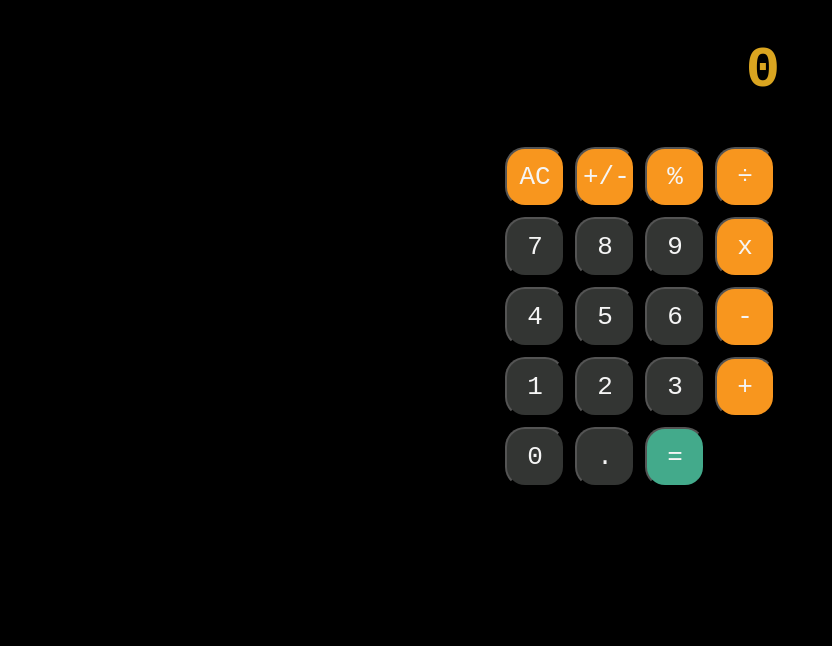
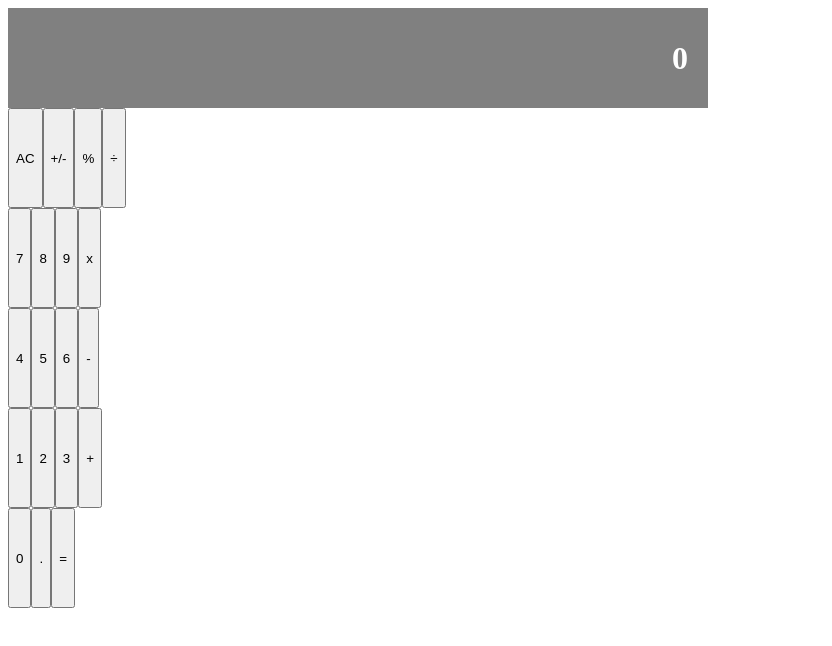
Before and after one commit to ferbaco86/react-calculator, a React (Create React App) app: page / in a window 1280 px wide. Shown: the top 646 px of the page, without its empty margins (0-832 px from the left). Built offline with nearby package versions, Linux system fonts and the light colour scheme.

Commit message:
Update style for App, Display and ButtonPanel

```diff
--- a/package.json
+++ b/package.json
@@ -11,6 +11,7 @@
     "react": "^17.0.1",
     "react-dom": "^17.0.1",
     "react-scripts": "4.0.1",
+    "styled-components": "^5.2.1",
     "web-vitals": "^0.2.4"
   },
   "scripts": {
--- a/src/components/App.js
+++ b/src/components/App.js
@@ -1,8 +1,14 @@
 /* eslint-disable react/no-unused-state */
 import React, { useState } from 'react';
+import styled from 'styled-components';
 import ButtonPanel from './ButtonPanel';
 import Display from './Display';
 import calculate from '../logic/calculate';
+
+const AppContainer = styled.div`
+display:flex
+flex-direction:column;
+width: 700px;`;
 
 const App = () => {
   const [state, setState] = useState({ total: null, next: null, operation: null });
@@ -15,8 +21,10 @@ const App = () => {
 
   return (
     <>
-      <Display result={next || total || '0'} />
-      <ButtonPanel clickHandler={handleClick} />
+      <AppContainer>
+        <Display result={next || total || '0'} />
+        <ButtonPanel clickHandler={handleClick} />
+      </AppContainer>
     </>
   );
 };
--- a/src/components/ButtonPanel.js
+++ b/src/components/ButtonPanel.js
@@ -1,5 +1,10 @@
 import PropTypes from 'prop-types';
+import styled from 'styled-components';
 import Button from './Button';
+
+const RowContainer = styled.div`
+display:flex;
+height:100px;`;
 
 const ButtonPanel = props => {
   const handleClick = buttonName => {
@@ -8,35 +13,35 @@ const ButtonPanel = props => {
 
   return (
     <>
-      <div id="operations">
+      <RowContainer>
         <Button name="AC" clickHandler={handleClick} />
         <Button name="+/-" clickHandler={handleClick} />
         <Button name="%" clickHandler={handleClick} />
         <Button name="÷" clickHandler={handleClick} />
-      </div>
-      <div className="side_operations">
+      </RowContainer>
+      <RowContainer>
         <Button name="7" clickHandler={handleClick} />
         <Button name="8" clickHandler={handleClick} />
         <Button name="9" clickHandler={handleClick} />
         <Button name="x" clickHandler={handleClick} />
-      </div>
-      <div className="side_operations">
+      </RowContainer>
+      <RowContainer>
         <Button name="4" clickHandler={handleClick} />
         <Button name="5" clickHandler={handleClick} />
         <Button name="6" clickHandler={handleClick} />
         <Button name="-" clickHandler={handleClick} />
-      </div>
-      <div className="side_operations">
+      </RowContainer>
+      <RowContainer>
         <Button name="1" clickHandler={handleClick} />
         <Button name="2" clickHandler={handleClick} />
         <Button name="3" clickHandler={handleClick} />
         <Button name="+" clickHandler={handleClick} />
-      </div>
-      <div className="last_row">
+      </RowContainer>
+      <RowContainer>
         <Button name="0" clickHandler={handleClick} />
         <Button name="." clickHandler={handleClick} />
         <Button name="=" clickHandler={handleClick} />
-      </div>
+      </RowContainer>
     </>
   );
 };
--- a/src/components/Display.js
+++ b/src/components/Display.js
@@ -1,11 +1,26 @@
 import PropTypes from 'prop-types';
+import styled from 'styled-components';
+
+const ResultContainer = styled.div`
+display: flex;
+background-color: gray;
+height: 100px;
+padding: 0 20px;
+justify-content: end;
+align-items: center;`;
+
+const ResultTitle = styled.h1`
+color: white;
+font-weight: bold;`;
 
 const Display = props => {
   const { result } = props;
   return (
-    <h1>
-      {result}
-    </h1>
+    <ResultContainer>
+      <ResultTitle>
+        {result}
+      </ResultTitle>
+    </ResultContainer>
   );
 };
 
--- a/src/index.js
+++ b/src/index.js
@@ -1,7 +1,6 @@
 import React from 'react';
 import ReactDOM from 'react-dom';
 import App from './components/App';
-import './index.css';
 
 ReactDOM.render(
   <React.StrictMode>
```
Also changed, not shown: 2 other files (tests, documents, lock files or other folders).
